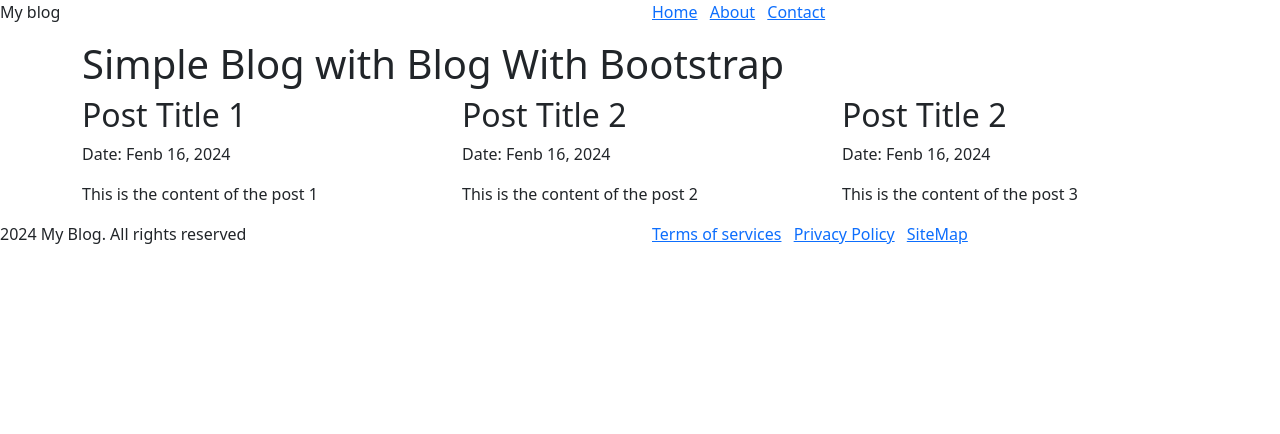
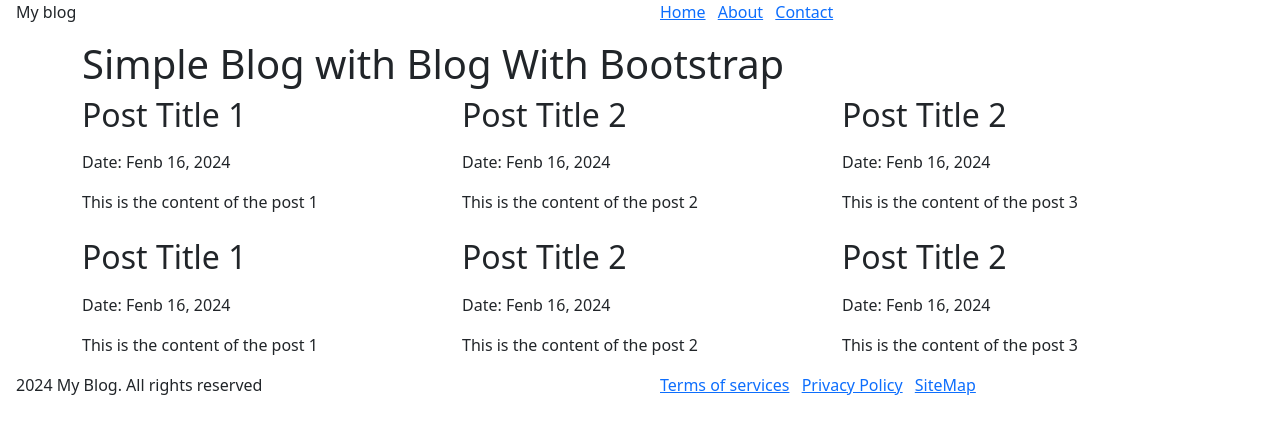
Before and after one commit to giriselvansridhar/Bootstrap-learn, a plain HTML site: page index.html in a window 1280 px wide. Drawn offline with nearby package versions, Linux system fonts and the light colour scheme.

Commit message:
Still Marigin

```diff
--- a/index.html
+++ b/index.html
@@ -50,7 +50,7 @@
 
 
 
- <header>
+ <header class="ps-3">
 
     <div class="row">
         <div class="col">
@@ -75,26 +75,53 @@
 
 
 
-    <h1>Simple Blog with Blog With Bootstrap</h1>
+    <h1 class="mb-2">Simple Blog with Blog With Bootstrap</h1>
 
-    <div class="row">
+    <div class="row mb-2">
 
         <div class="col">
-            <h2>Post Title 1</h2>
+            <h2 class="mb-3">Post Title 1</h2>
             <p>Date: Fenb 16, 2024</p>
             <p>This is the content of the post 1</p>
 
         </div>
 
         <div class="col">
-            <h2>Post Title 2</h2>
+            <h2 class="mb-3">Post Title 2</h2>
             <p>Date: Fenb 16, 2024</p>
             <p>This is the content of the post 2</p>
 
         </div>
 
         <div class="col">
-            <h2>Post Title 2</h2>
+            <h2 class="mb-3">Post Title 2</h2>
+            <p>Date: Fenb 16, 2024</p>
+            <p>This is the content of the post 3</p>
+
+        </div>
+
+
+
+    </div>
+
+    <div class="row ">
+
+        <div class="col">
+            <h2 class="mb-3">Post Title 1</h2>
+            <p>Date: Fenb 16, 2024</p>
+            <p>This is the content of the post 1</p>
+
+        </div>
+
+        <div class="col">
+            <h2 class="mb-3">Post Title 2</h2>
+            <p>Date: Fenb 16, 2024</p>
+            <p>This is the content of the post 2</p>
+
+        </div>
+
+        <div class="col">
+            <h2 class="mb-3">Post Title 2</h2>
             <p>Date: Fenb 16, 2024</p>
             <p>This is the content of the post 3</p>
 
@@ -106,10 +133,11 @@
 
 
 
+
 </div>
 
 
-<footer>
+<footer class="ps-3">
     <div class="row">
         <div class="col">
             <p>2024 My Blog. All rights reserved</p>
```
Also changed, not shown: 1 other file.
